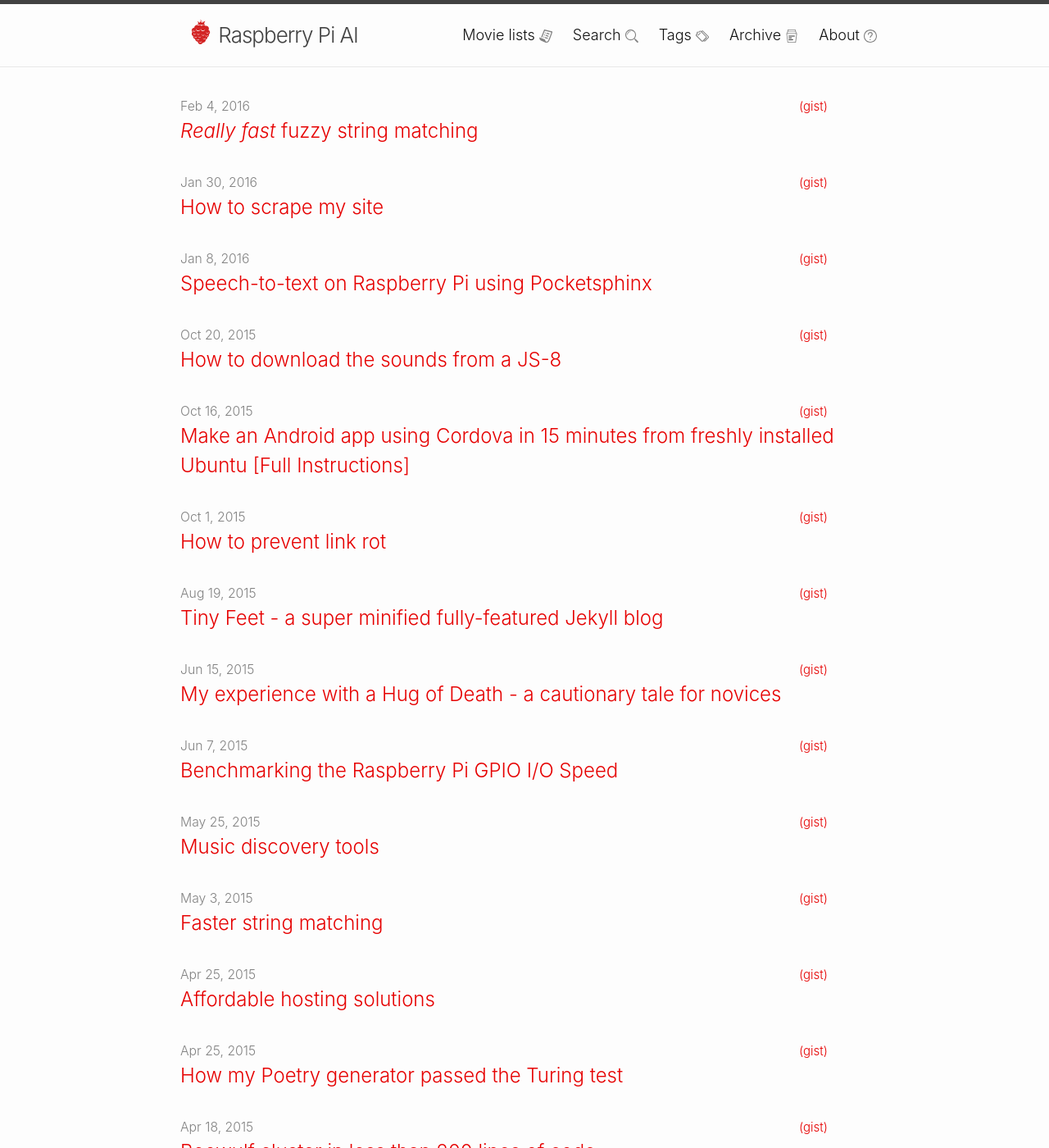
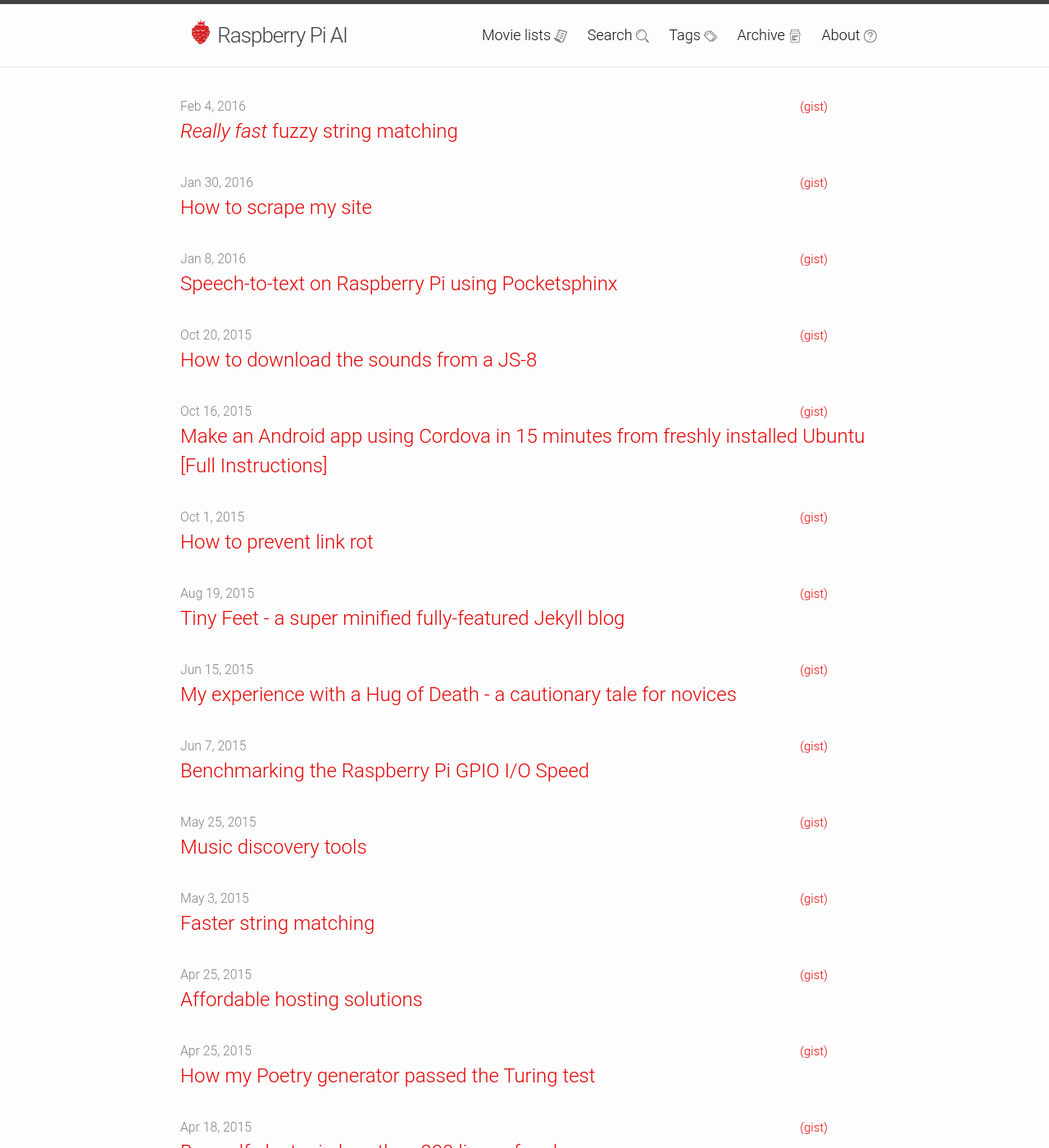
Before and after one commit to schollz/rpiai.com.old, a Jekyll site: the page built from index.html, in a window 1280 px wide and 1400 px high. Shown: the whole window at 82% size. Built offline with Jekyll 4.4.1, drawn with Linux system fonts in a browser that asks for light colours.

Commit message:
Update main.scss

```diff
--- a/css/main.scss
+++ b/css/main.scss
@@ -7,7 +7,7 @@
 
 // Our variables
 // Changed to this font according to this article: https://medium.com/@mwichary/system-shock-6b1dc6d6596f#.yjrk20vkm
-$base-font-family: system, -apple-system, ".SFNSText-Regular", "San Francisco", "Roboto", "Segoe UI", "Helvetica Neue", "Lucida Grande", sans-serif;
+$base-font-family: "Roboto", "Segoe UI", "Helvetica Neue", "Lucida Grande", sans-serif;
 $base-font-size:   18px;
 $small-font-size:  $base-font-size * 0.875;
 $base-line-height: 1.5;
```
